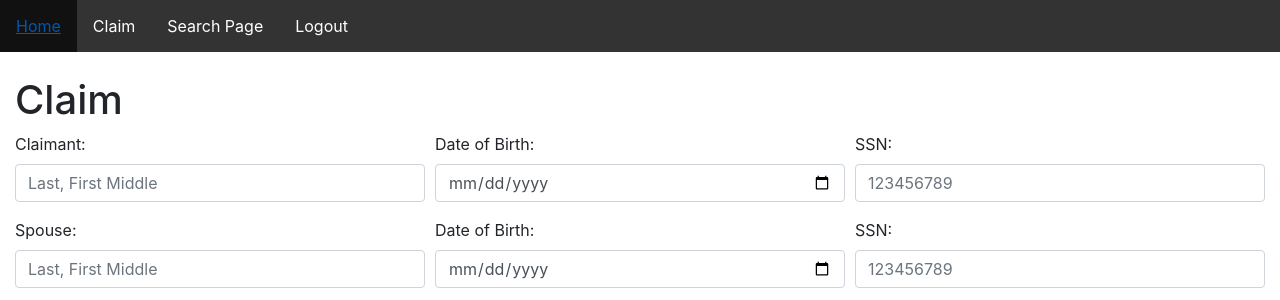
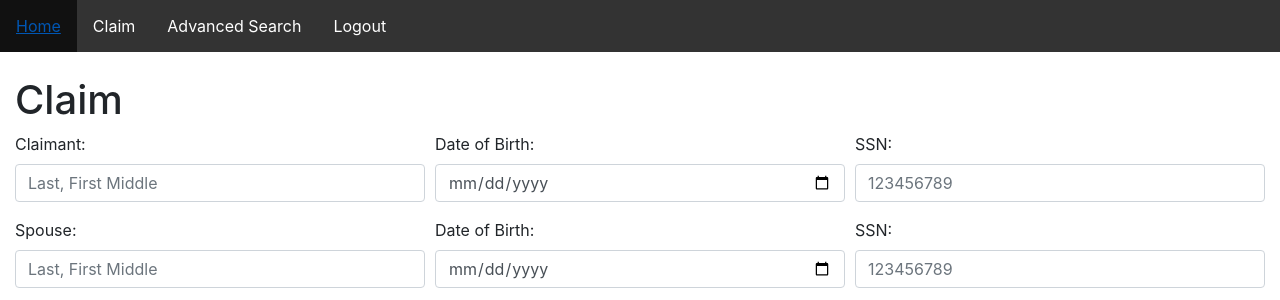
Before and after one commit to LACountyAssessorITD/homeowners, a PHP site: page /claim.php in a window 1280 px wide. Shown: the top 300 px of the page. Run offline with PHP 8.4, Linux system fonts and the light colour scheme.

Commit message:
typo
typo fix

```diff
--- a/HomeownerInformation.php
+++ b/HomeownerInformation.php
@@ -80,7 +80,7 @@
 <ul>
   <li><a href="home.php">Home</a></li>
   <li><a href="claim.php">Claim</a></li>
-  <li><a href="HomeownerInformation.php">Search Page</a></li>
+  <li><a href="HomeownerInformation.php">Advanced Search</a></li>
   <li><a href="indexv2.php">Logout</a></li>
 </ul>
 	<div class="container rounded col-12" id="signin-container">
--- a/claim.php
+++ b/claim.php
@@ -24,7 +24,7 @@
 <ul>
   <li><a href="home.php">Home</a></li>
   <li><a href="claim.php">Claim</a></li>
-  <li><a href="HomeownerInformation.php">Search Page</a></li>
+  <li><a href="HomeownerInformation.php">Advanced Search</a></li>
   <li><a href="indexv2.php">Logout</a></li>
 </ul>
 	<div class="container rounded col-12" id="signin-container">
--- a/home.php
+++ b/home.php
@@ -11,7 +11,7 @@
 <ul>
   <li><a href="home.php">Home</a></li>
   <li><a href="claim.php">Claim</a></li>
-  <li><a href="HomeownerInformation.php">Search Page</a></li>
+  <li><a href="HomeownerInformation.php">Advanced Search</a></li>
   <li><a href="indexv2.php">Logout</a></li>
 </ul>
             <?php
```
